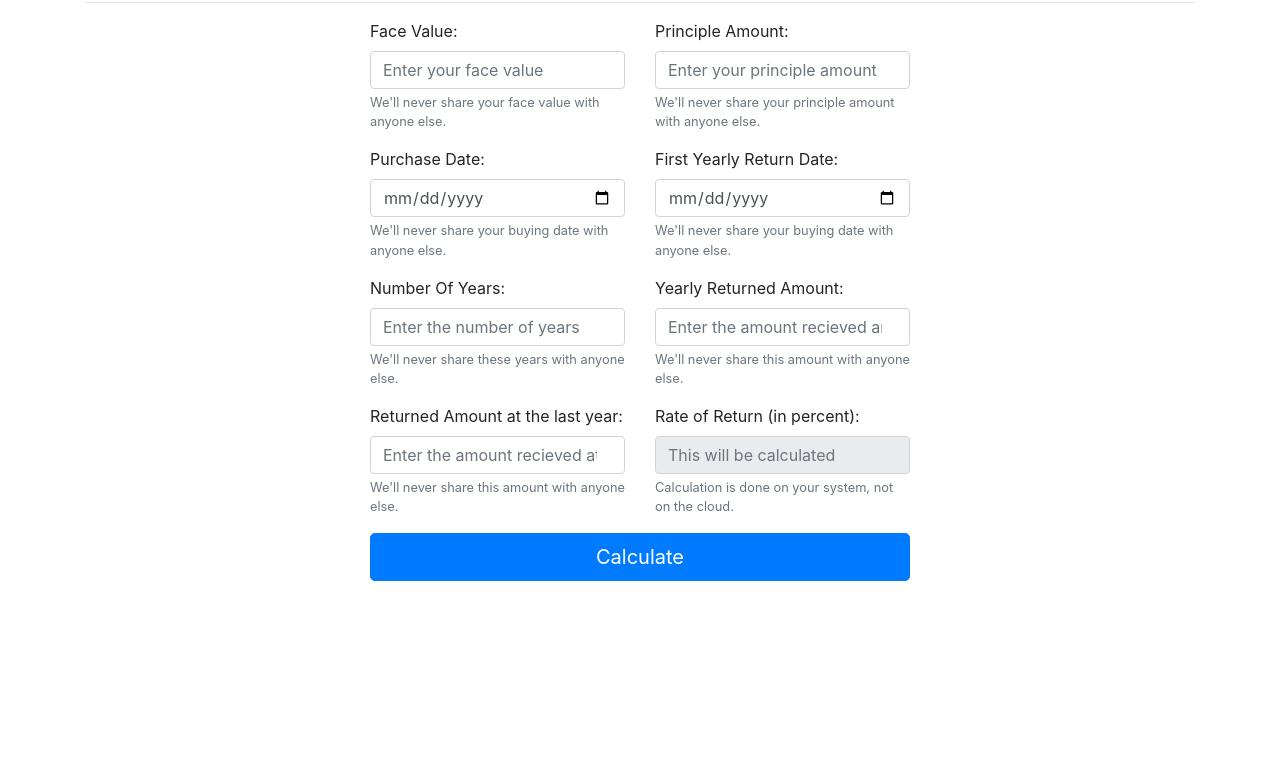
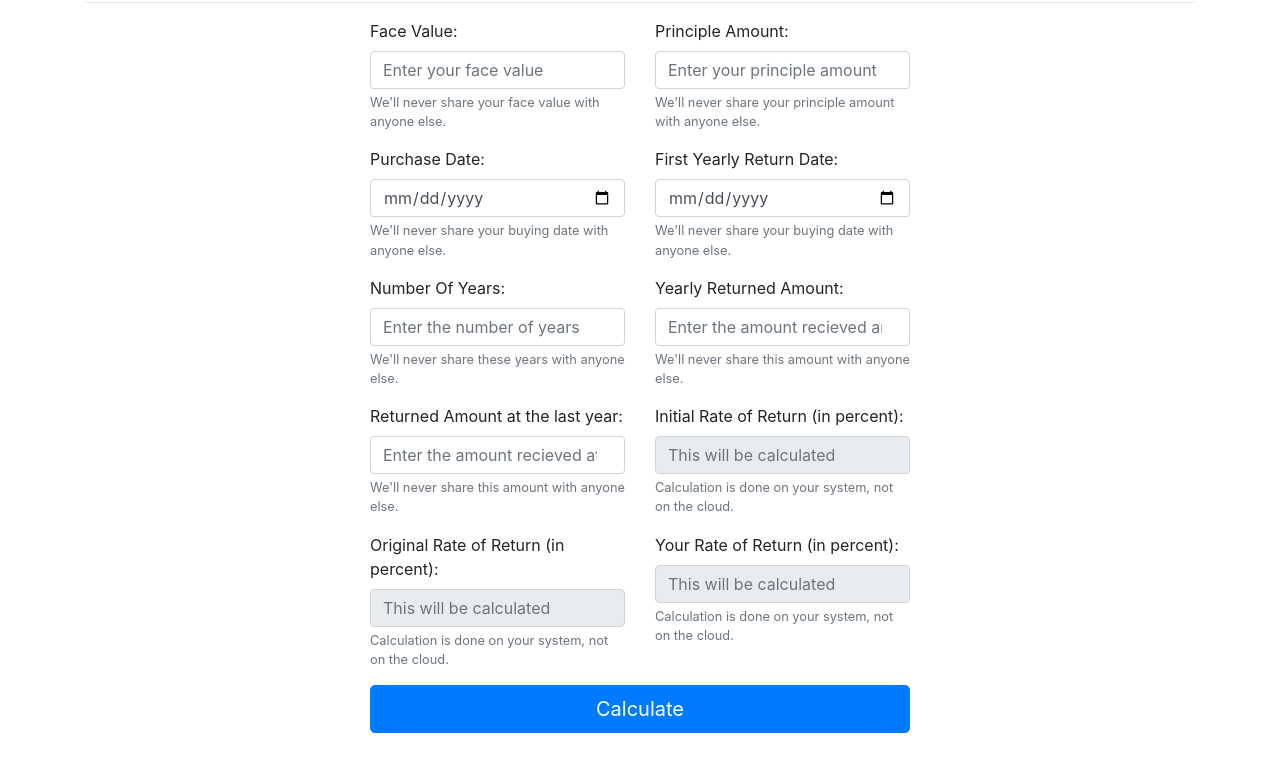
Before and after one commit to Mr-Kumar-Abhishek/scaling-dollop, a plain HTML site: page index.html in a window 1280 px wide. Shown: the part 103-860 px from the top of the page. Before the commit the page ends 800 px from the top, so only its background shows below. Drawn offline with Linux system fonts and the light colour scheme.

Commit message:
enhance form for two more calculation

```diff
--- a/index.html
+++ b/index.html
@@ -97,12 +97,29 @@
 					</div>
 					<div class="col-md">
 						<div class="form-group">
-							<label for="rate">Rate of Return (in percent):</label>
+							<label for="rate">Initial Rate of Return (in percent):</label>
+							<input type="number" class="form-control" id="Init_rate" aria-describedby="rateHelp" placeholder="This will be calculated" disabled="disabled">
+							<small id="rateHelp" class="form-text text-muted">Calculation is done on your system, not on the cloud.</small>
+						</div>
+					</div>
+		</div>
+		<div class="row">
+					<div class="col-md">
+						<div class="form-group">
+							<label for="rate">Original Rate of Return (in percent):</label>
+							<input type="number" class="form-control" id="ori_rate" aria-describedby="rateHelp" placeholder="This will be calculated" disabled="disabled">
+							<small id="rateHelp" class="form-text text-muted">Calculation is done on your system, not on the cloud.</small>
+						</div>
+					</div>
+
+					<div class="col-md">
+						<div class="form-group">
+							<label for="rate">Your Rate of Return (in percent):</label>
 							<input type="number" class="form-control" id="rate" aria-describedby="rateHelp" placeholder="This will be calculated" disabled="disabled">
 							<small id="rateHelp" class="form-text text-muted">Calculation is done on your system, not on the cloud.</small>
 						</div>
 					</div>
-				</div>
+		</div>
                 <button class="btn btn-primary btn-lg btn-block" id="calculate">Calculate</button>
 		<br>
             </form>
```
